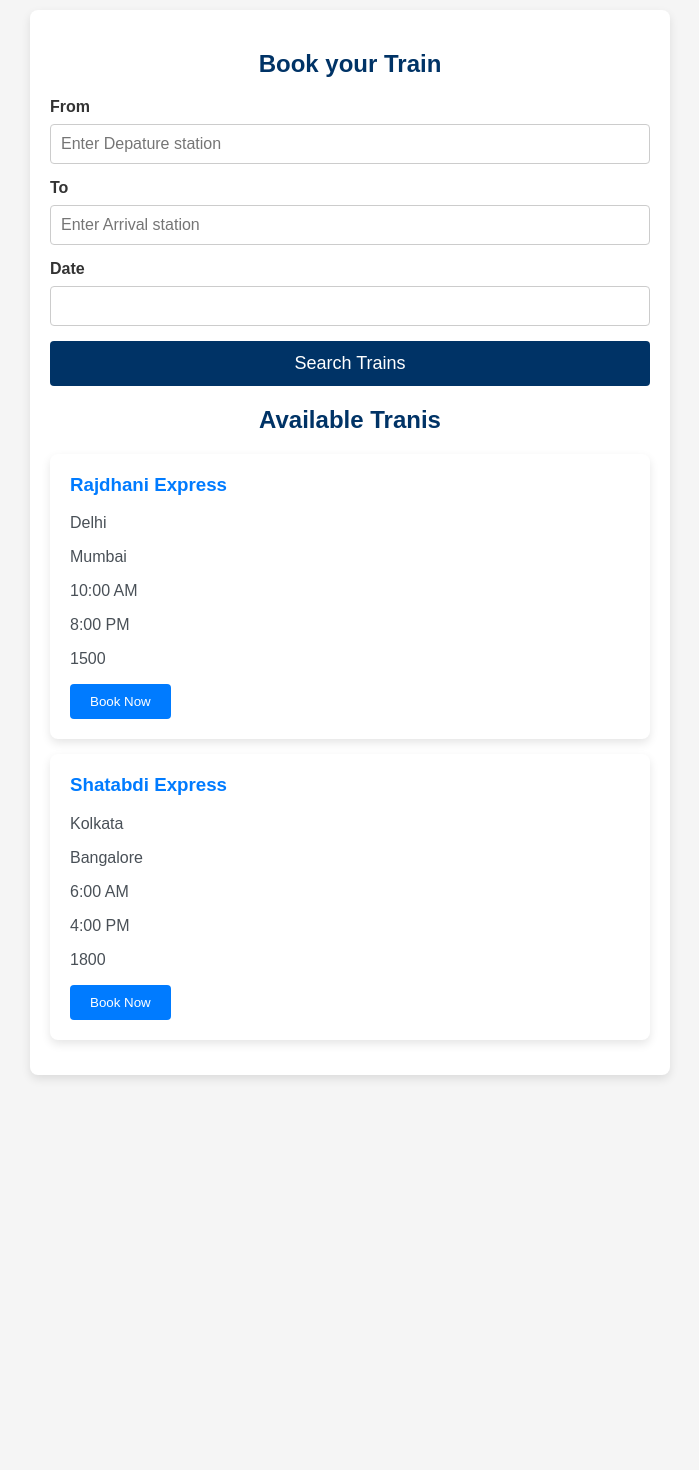
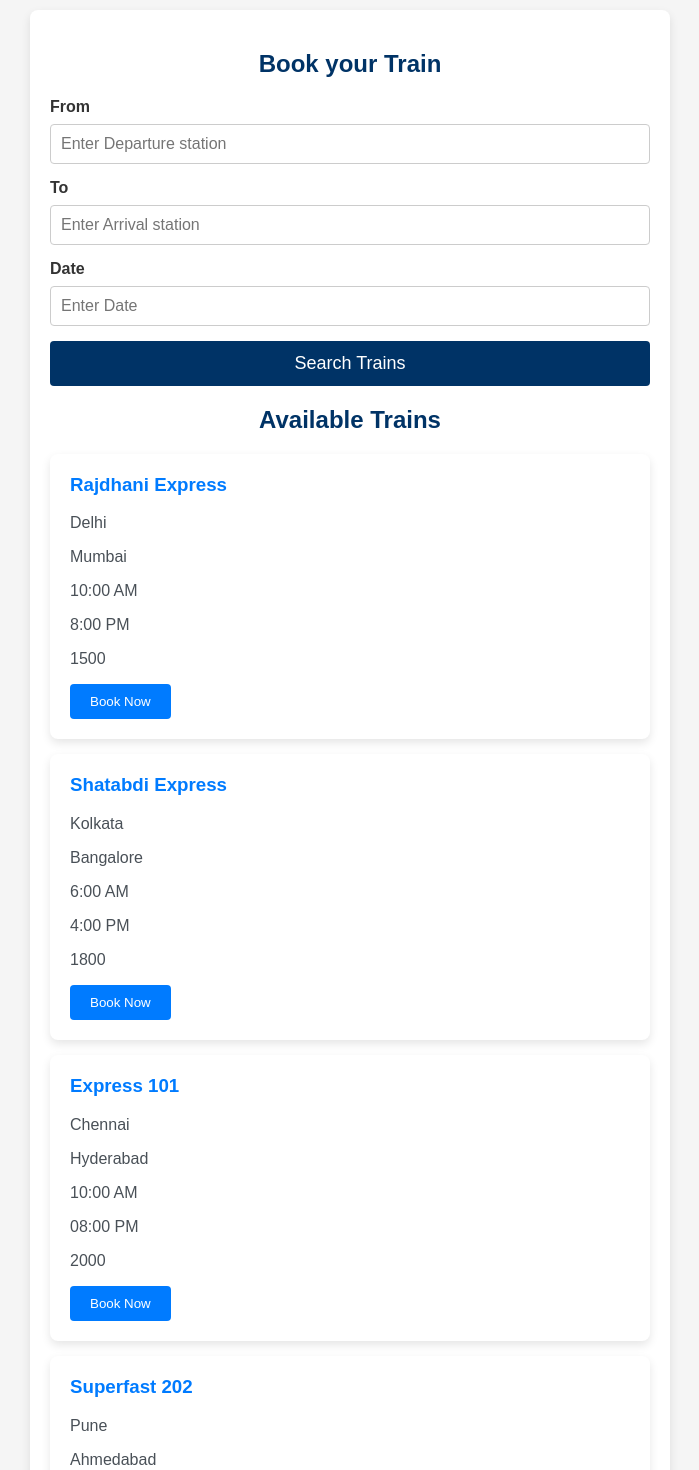
Before and after one commit to ArafTech/IRCTC-clone-project, a React (Vite) app: page / in a window 1280 px wide. Shown: the part 140-1610 px from the top of the page, without its empty margins (290-989 px from the left). Before the commit the page ends 1265 px from the top, so only its background shows below. Built offline with nearby package versions, Linux system fonts and the light colour scheme.

Commit message:
Create useForm hook and refactor forms

```diff
--- /dev/null
+++ b/src/Hooks/useForm.jsx
@@ -0,0 +1,14 @@
+import { useState } from "react";
+
+const useForm = (initialState) =>{
+    const [formData, setFormData] = useState(initialState);
+
+    //Handle Form input changes
+    const handleChange = (event) => {
+        const {id, value} = event.target;
+        setFormData({...formData, [id]:value});
+    }
+    return [formData, handleChange]
+}
+
+export default useForm;
--- a/src/pages/Home.jsx
+++ b/src/pages/Home.jsx
@@ -1,53 +1,84 @@
-import React from "react";
+import React, { useState } from "react";
 import TrainCard from "../components/TrainCard";
-import styles from "./Home.module.css"
-
+import styles from "./Home.module.css";
+import trainData from "../trainData.json"; // Ensure this import is correct
+import useForm from "../Hooks/useForm";
 
 const Home = () => {
-  const trains = [
-    {
-      name: "Rajdhani Express",
-      from: "Delhi",
-      to: "Mumbai",
-      departureTime: "10:00 AM",
-      arrivalTime: "8:00 PM",
-      fare: 1500,
-    },
-    {
-      name: "Shatabdi Express",
-      from: "Kolkata",
-      to: "Bangalore",
-      departureTime: "6:00 AM",
-      arrivalTime: "4:00 PM",
-      fare: 1800,
-    }
-  ];
+  const [formData, handleChange] = useForm({
+    from: "",
+    to: "",
+    date: "",
+  });
+
+  // Initialize trainList with the full trainData
+  const [trainList, setTrainlist] = useState(trainData);
+
+  const handleSubmit = (event) => {
+    event.preventDefault();
+    console.log("Train data form submitted", formData);
+
+    // Filter trains based on the form data
+    const filteredTrains = trainData.filter(
+      (train) =>
+        train.from.toLowerCase() === formData.from.toLowerCase() &&
+        train.to.toLowerCase() === formData.to.toLowerCase()
+    );
+
+    // Update the trainList state with the filtered trains
+    setTrainlist(filteredTrains);
+  };
 
   return (
     <div className={styles.homepage}>
-
       <h2>Book your Train</h2>
-    <form>
+      <form onSubmit={handleSubmit}>
         <div className={styles.formGroup}>
           <label htmlFor="from">From</label>
-        <input type="text" id="from" placeholder="Enter Depature station" required/>
+          <input
+            type="text"
+            id="from"
+            value={formData.from}
+            onChange={handleChange}
+            placeholder="Enter Departure station"
+            required
+          />
         </div>
         <div className={styles.formGroup}>
           <label htmlFor="to">To</label>
-        <input type="text" id="to" placeholder="Enter Arrival station" required/>
+          <input
+            type="text"
+            id="to"
+            value={formData.to}
+            onChange={handleChange}
+            placeholder="Enter Arrival station"
+            required
+          />
         </div>
         <div className={styles.formGroup}>
           <label htmlFor="date">Date</label>
-        <input type="text" id="date" required/>
+          <input
+            type="text"
+            id="date"
+            value={formData.date}
+            onChange={handleChange}
+            placeholder="Enter Date"
+
+          />
         </div>
         <button type="submit">Search Trains</button>
       </form>
-    <h2>Available Tranis</h2>
+
+      {trainList.length > 0 && (
+        <>
+          <h2>Available Trains</h2>
           <div className="train-list">
-    {trains.map((train, index)=>(
-      <TrainCard key={index} train={train} />
+            {trainList.map((train) => (
+              <TrainCard key={train.id} train={train} />
             ))}
           </div>
+        </>
+      )}
     </div>
   );
 };
--- a/src/pages/Login.jsx
+++ b/src/pages/Login.jsx
@@ -1,24 +1,32 @@
-import React, {useState} from 'react'
+import React, {useState} from 'react';
+import useForm from '../Hooks/useForm';
 
 export default function Login() {
-const [username, setUsername] = useState('');
-const [password, setPassword] = useState('');
+// const [username, setUsername] = useState('');
+// const [password, setPassword] = useState('');
 
-const handleLogin = ()=>{
+const [formData, handleChange] = useForm({
+  username: '',
+  password: ''
+})
+
+const handleSubmit = ()=>{
+  event.preventDefault();
+  console.log("Login form submitted", formData);
 
 }
 
   return (
     <div className="loginpage">
       <h2>Login page</h2>
-      <form onsubmit={handleLogin}>
+      <form onsubmit={handleSubmit}>
         <div>
         <label htmlFor="username">Username</label>
-        <input type="text" id="username" placeholder="Enter Username" value={username} onChange={ (e)=>setUsername(e.target.value)} required/>
+        <input type="text" id="username" placeholder="Enter Username" value={formData.username} onChange={handleChange} required/>
         </div>
         <div>
         <label htmlFor="password">Password</label>
-        <input type="text" id='password' placeholder='Enter password' value={password} onChange={(e)=>setPassword(e.target.value)} required/>
+        <input type="text" id='password' placeholder='Enter password' value={formData.password} onChange={handleChange} required/>
         </div>
         <button type="submit">Login</button>
       </form>
--- a/src/pages/Register.jsx
+++ b/src/pages/Register.jsx
@@ -1,10 +1,18 @@
 import React, {useState} from 'react';
+import useForm from '../Hooks/useForm';
 
 export default function Register() {
-  const [username, setUsername] = useState('');
-  const [password, setPassword] = useState('');
+  // const [username, setUsername] = useState('');
+  // const [password, setPassword] = useState('');
 
-  const handleSubmit = ()=>{
+  const [formData, handleChange] = useForm({
+    username: '',
+    password: ''
+  })
+
+  const handleSubmit = (event)=>{
+    event.preventDefault();
+    console.log("Register Form submitted", formData);
 
   }
 
@@ -14,11 +22,11 @@
     <form onSubmit={handleSubmit}>
       <div>
         <label htmlFor="username">Username</label>
-        <input type="text" id='username' placeholder='Enter username' value={username} onChange={(e)=>setUsername(e.target.value)} required />
+        <input type="text" id='username' placeholder='Enter username' value={formData.username} onChange={handleChange} required />
       </div>
       <div>
         <label htmlFor="password">Password</label>
-        <input type="text" id='password' placeholder='Enter password' value={password} onChange={(e)=>setPassword(e.target.value)} required />
+        <input type="text" id='password' placeholder='Enter password' value={formData.password} onChange={handleChange} required />
       </div>
       <button type='submit'>Register</button>
     </form>
--- /dev/null
+++ b/src/trainData.json
@@ -0,0 +1,38 @@
+[
+    {
+      "id": 1,
+      "name": "Rajdhani Express",
+      "from": "Delhi",
+      "to": "Mumbai",
+      "departureTime": "10:00 AM",
+      "arrivalTime": "8:00 PM",
+      "fare": 1500
+    },
+    {
+      "id": 2,
+      "name": "Shatabdi Express",
+      "from": "Kolkata",
+      "to": "Bangalore",
+      "departureTime": "6:00 AM",
+      "arrivalTime": "4:00 PM",
+      "fare": 1800
+    },
+    {
+      "id": 3,
+      "name": "Express 101",
+      "from": "Chennai",
+      "to": "Hyderabad",
+      "departureTime": "10:00 AM",
+      "arrivalTime": "08:00 PM",
+      "fare": 2000
+    },
+    {
+      "id": 4,
+      "name": "Superfast 202",
+      "from": "Pune",
+      "to": "Ahmedabad",
+      "departureTime": "2:00 PM",
+      "arrivalTime": "06:00 AM",
+      "fare": 3000
+    }
+  ]
```
Lines whose indentation alone changed are shown as unchanged.
